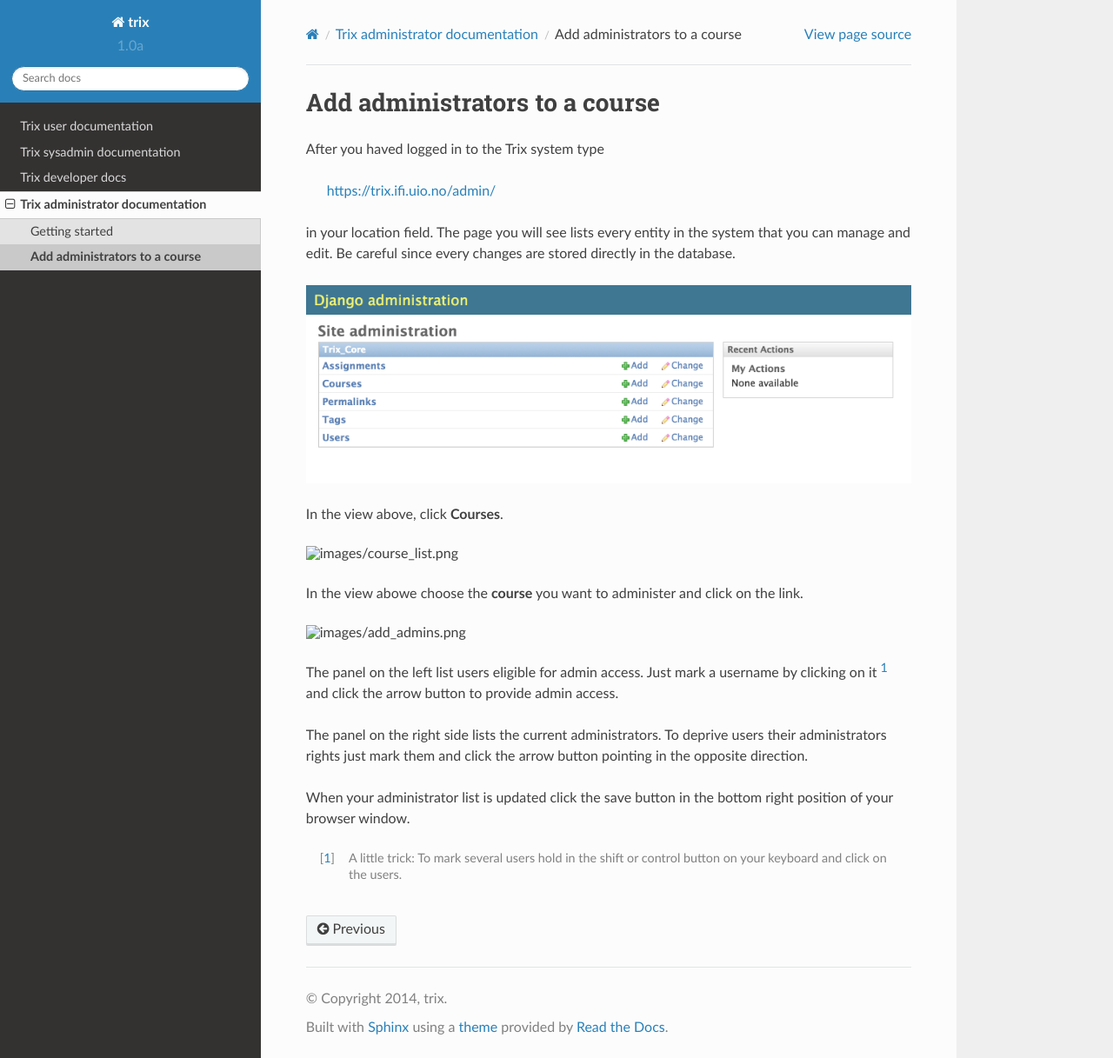
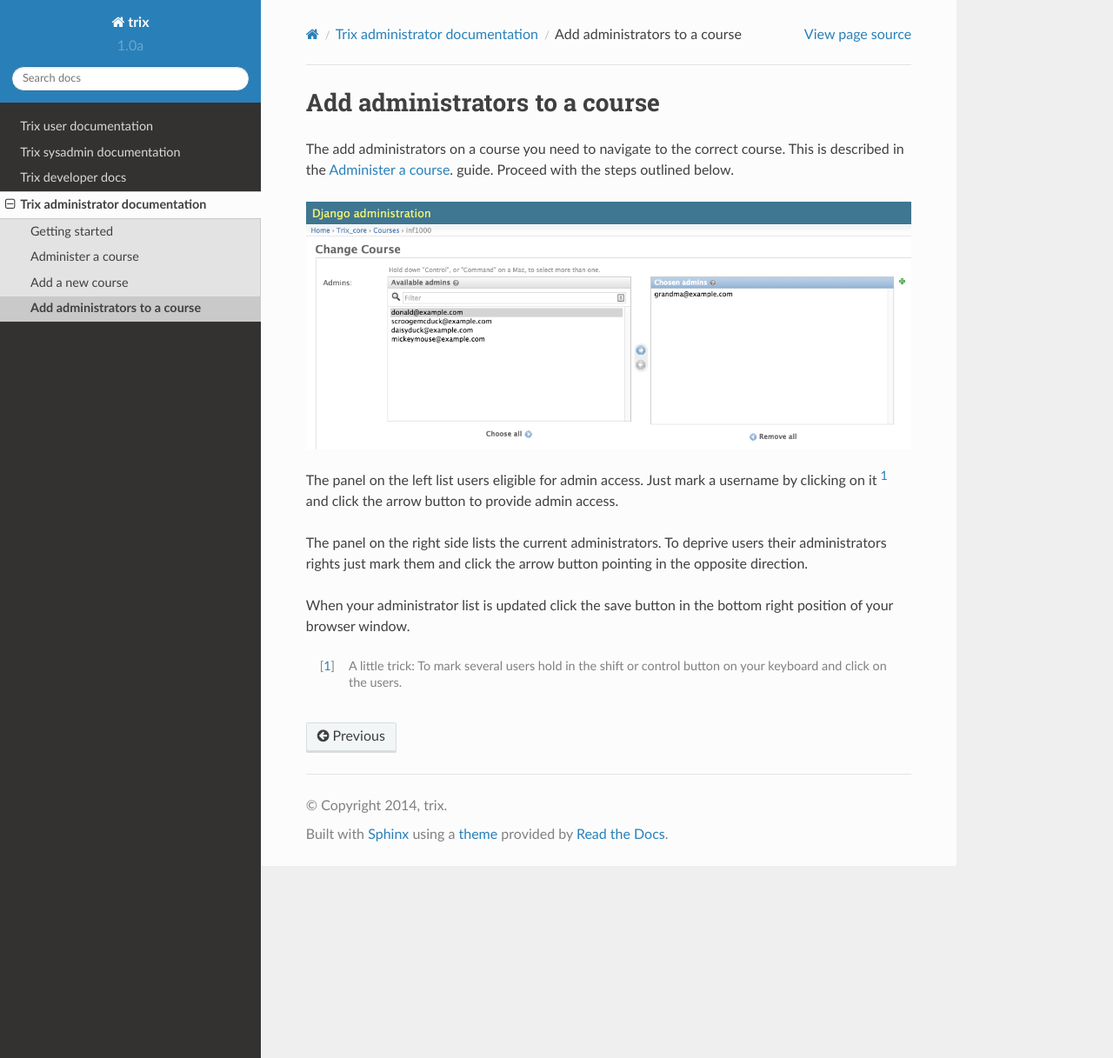
Before and after one commit to devilry/trix2, a Sphinx documentation site: the page built from docs/administrator/add_admin.rst, in a window 1280 px wide and 1217 px high. Shown: the whole window at 87% size. Built offline with Sphinx 7.4.7 and the Read the Docs theme 2.0.0, drawn with Linux system fonts in a browser that asks for light colours; pages that are not in the unit, such as notebooks, are missing from menus.

Commit message:
Fixed add course docs

```diff
--- a/docs/administrator/add_admin.rst
+++ b/docs/administrator/add_admin.rst
@@ -2,20 +2,8 @@
 Add administrators to a course
 ##############################
 
-After you haved logged in to the Trix system type
-
-    https://trix.ifi.uio.no/admin/
-
-in your location field. The page you will see lists every entity in the system
-that you can manage and edit. Be careful since every changes are stored directly in the database.
-
-.. image:: ../images/djangoadmin_frontpage.png
-
-In the view above, click **Courses**.
-
-.. image:: ../images/course_list.png
-
-In the view abowe choose the **course** you want to administer and click on the link.
+The add administrators on a course you need to navigate to the correct course. This is described in the :ref:`administer-a-course`.
+guide. Proceed with the steps outlined below.
 
 .. image:: ../images/add_admins.png
 
--- a/docs/administrator/index.rst
+++ b/docs/administrator/index.rst
@@ -7,4 +7,6 @@
    :maxdepth: 2
 
    gettingstarted
+   administer_course
+   add_course
    add_admin
```
Also changed, not shown: docs/administrator/add_course.rst (added, +33 -0 lines), docs/administrator/administer_course.rst (added, +20 -0 lines), docs/images/add_admins.png (added), docs/images/add_course.png (added), docs/images/add_course_tag.png (added), docs/images/add_period_tag.png (added), docs/images/course_list.png (added), docs/images/select_course_tag.png (added), 1 other file.
